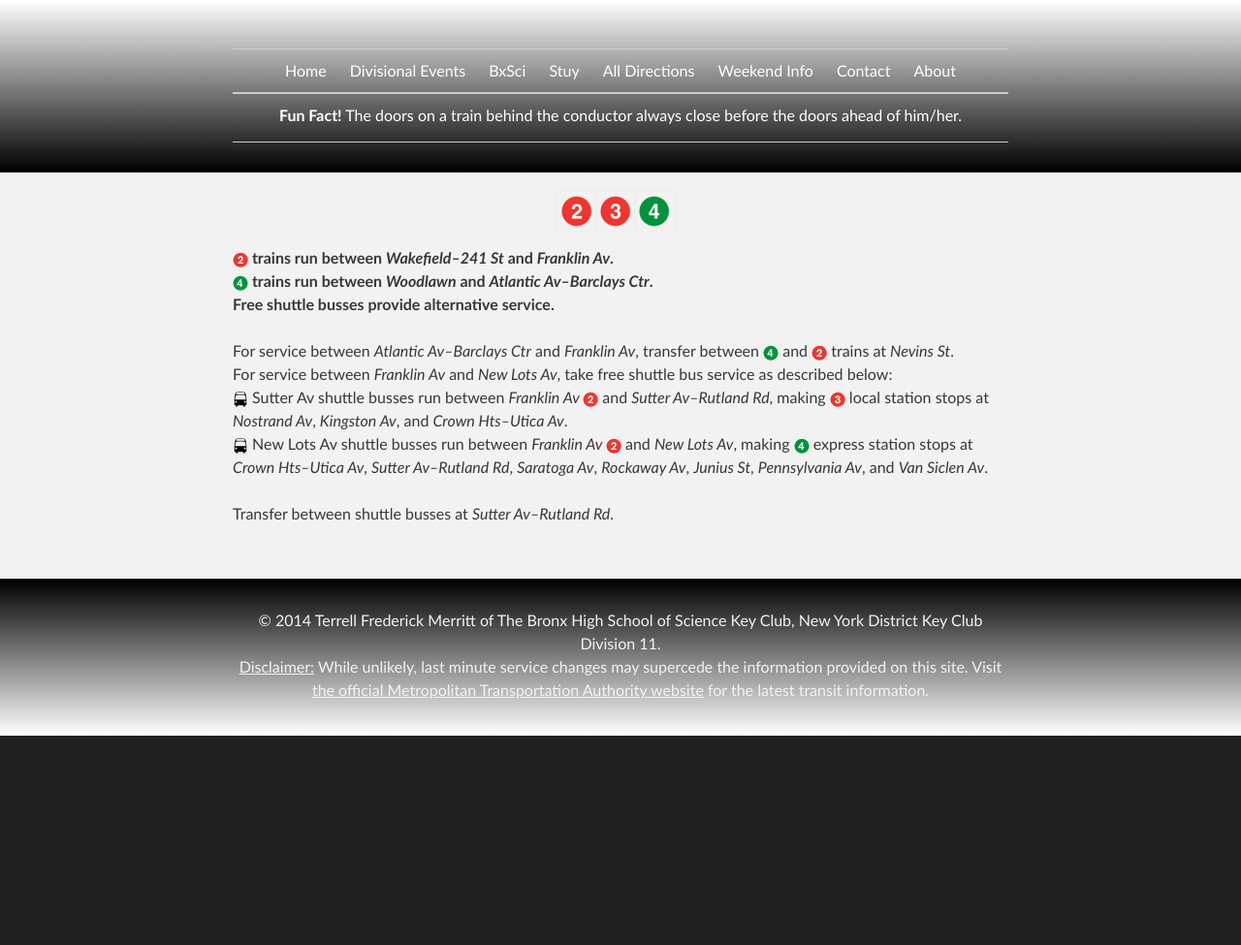
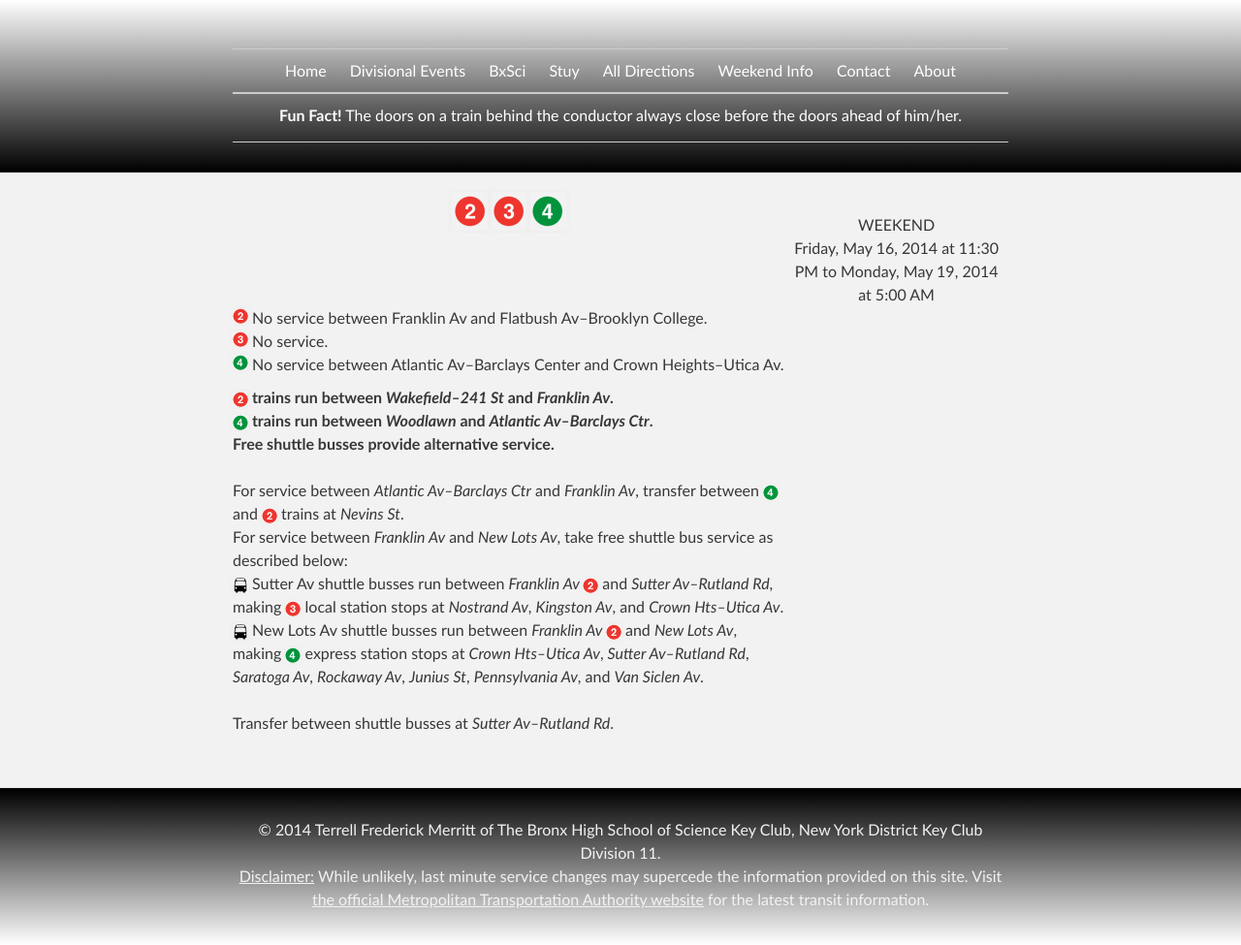
Before and after one commit to d11directions/d11directions.github.io, a Jekyll site: the page built from changes/20140517/Eastern_Pkwy.html, in a window 1280 px wide. Shown: the whole page at 97% size. Built offline with Jekyll 4.4.1, drawn with Linux system fonts in a browser that asks for light colours; before the commit the page ends 900 px from its top, so only the background shows below that.

Commit message:
Update service change layout

```diff
--- a/changes/20140517/Eastern_Pkwy.html
+++ b/changes/20140517/Eastern_Pkwy.html
@@ -2,8 +2,9 @@
 layout: servicechange
 permalink: /Eastern_Pkwy/
 lines-affected: <img src="/img/lg/2.png" alt="(2)"><img src="/img/lg/3.png" alt="(3)"><img src="/img/lg/4.png" alt="(4)">
-weekend: Friday, May 16, 2014 at 11:30 PM to Monday, May 19, 2014 at 5:00 AM
-change-brief: <img src="/img/2.png" alt="(2)"> No service between Franklin Av and Flatbush Av&ndash;Brooklyn College.<br><img src="/img/3.png" alt="(3)"> No service.<br><img src="/img/4.png" alt="(4)"> No service between Atlantic Av&ndash;Barclays Center and Crown Heights&ndash;Utica Av.
+timeframe: WEEKEND
+time: Friday, May 16, 2014 at 11:30 PM to Monday, May 19, 2014 at 5:00 AM
+brief: <img src="/img/2.png" alt="(2)"> No service between Franklin Av and Flatbush Av&ndash;Brooklyn College.<br><img src="/img/3.png" alt="(3)"> No service.<br><img src="/img/4.png" alt="(4)"> No service between Atlantic Av&ndash;Barclays Center and Crown Heights&ndash;Utica Av.
 ---
 <p>
 <strong>
```
